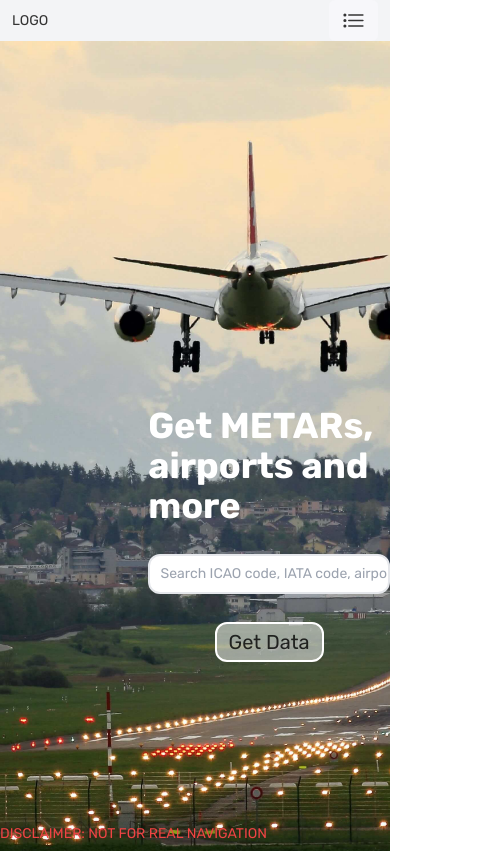
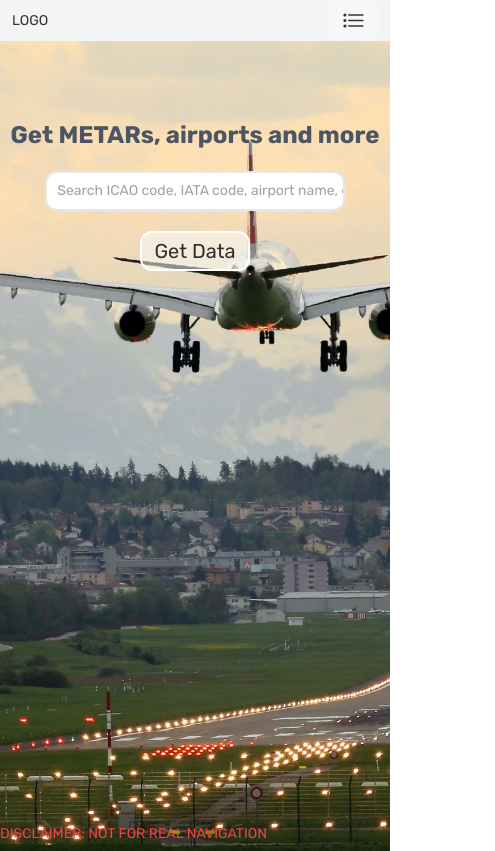
Before and after one commit to mason23zh/Flight_App_Full, a React (Create React App) app: page / in a window 390 px wide. Shown: the top 851 px of the page, 495 px wide, since content can reach past the window. Built offline with nearby package versions, Linux system fonts and the light colour scheme.

Commit message:
added responsive HeroSection

```diff
--- a/src/component/HeroSection.jsx
+++ b/src/component/HeroSection.jsx
@@ -33,11 +33,16 @@ function HeroSection({
                 className="absolute translate-x-[-50%] translate-y-[-50%] left-[50%] top-[50%]"
             >
                 <div className="flex flex-col items-center justify-center gap-3">
-                    <h2 className="text-white text-4xl">{message}</h2>
+                    <h2 className="text-white text-3xl md:text-4xl
+                    transition-all ease-in-out duration-300"
+                    >{message}
+                    </h2>
                     <input
                         onChange={handleInputChange}
                         value={input}
-                        className="rounded-xl border-2 w-full h-10 text-black"
+                        className="rounded-xl border-2 w-[300px]
+                        md:w-[400px] h-10 text-black
+                        transition-all ease-in-out duration-300"
                         placeholder={`  ${placedHoldMessage}`}
                     />
                     <button
--- a/src/component/HomeHeroSection.jsx
+++ b/src/component/HomeHeroSection.jsx
@@ -19,10 +19,10 @@ function HomeHeroSection({ backgroundImage }) {
         }
     };
     const darkMode = useTheme();
-
+    // className="absolute top-[38%] left-[38%]
     return (
         <CustomProvider theme={darkMode ? "dark" : "light"}>
-            <div className="relative">
+            <div>
                 <div
                     style={{
                         backgroundImage: `url(${backgroundImage})`,
@@ -31,15 +31,23 @@ function HomeHeroSection({ backgroundImage }) {
                         backgroundPosition: "center",
                         height: "960px",
                         width: "auto",
+                        position: "relative",
                     }}
                 />
-                <form onSubmit={handleFormSubmit} className="absolute top-[38%] left-[38%]">
-                    <div className="flex flex-col items-center justify-center gap-7">
-                        <h2 className="text-white text-4xl">Get METARs, airports and more</h2>
+                <form
+                    onSubmit={handleFormSubmit}
+                    className="absolute top-[20%] md:top-[50%] left-[50%]
+                    transition-all ease-in-out duration-300
+                    mt-[-50px] ml-[-300px] w-[600px] h-[100px] "
+                >
+                    <div className="flex flex-col items-center justify-center gap-5">
+                        <h2 className="text-gray-600 text-2xl md:text-white md:text-4xl">Get METARs, airports and
+                            more
+                        </h2>
                         <input
                             onChange={handleInputChange}
                             value={input}
-                            className="rounded-xl border-2 w-full h-10 text-black"
+                            className="rounded-xl border-2 w-[300px] md:w-full h-10 text-black"
                             placeholder="   Search ICAO code, IATA code, airport name, city..."
                         />
                         <button
--- a/src/component/Navbar.jsx
+++ b/src/component/Navbar.jsx
@@ -12,7 +12,7 @@ function Navbar() {
 
     return (
         <>
-            <div className="lgMd:hidden">
+            <div className="lgMd:hidden transition-all ease-in-out duration-1000">
                 <NavbarElement />
             </div>
             <div className={navDropDownTheme}>
```
